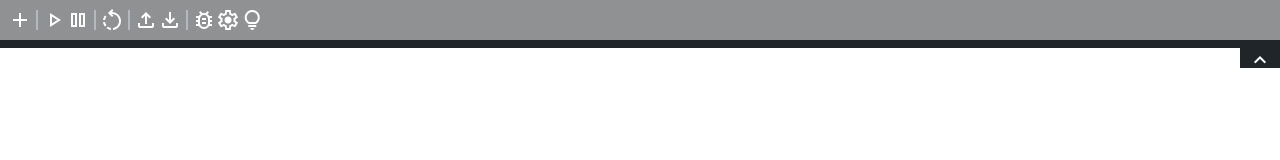
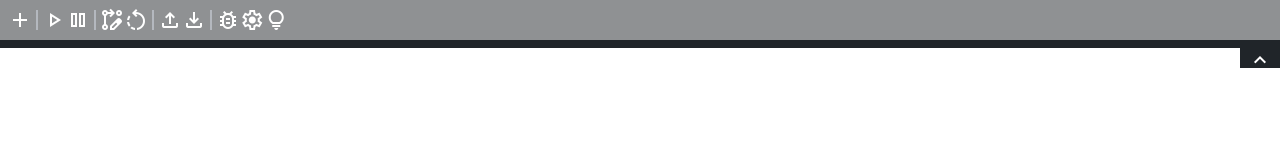
Before and after one commit to nakashimas/gen-ai-history-manager, a React (Vite) app: page / in a window 1280 px wide. Shown: the top 160 px of the page. Built offline with nearby package versions, Linux system fonts and the light colour scheme.

Commit message:
feat: Add topologicalSort and sort button #2

```diff
--- a/src/components/ContentsNode.tsx
+++ b/src/components/ContentsNode.tsx
@@ -104,6 +104,10 @@ export const ContentsNode = forwardRef<ContentsNodeHandle, ContentsNodeProps>(
       if (dragInfo?.sourceId) setRecentDragSourceId(dragInfo.sourceId);
     }, [dragInfo, setRecentDragSourceId]);
 
+    useEffect(() => {
+      setPos({ x, y });
+    }, [x, y]);
+
     return (
       <>
         <DraggableWidgetWrapper
--- a/src/components/StageRibbonMenu.tsx
+++ b/src/components/StageRibbonMenu.tsx
@@ -5,8 +5,11 @@ import {
   GLOBAL_DEBUG_MENU_ID,
   GLOBAL_HELP_MENU_ID,
   GLOBAL_SETTINGS_MENU_ID,
+  NODE_HEIGHT,
+  NODE_WIDTH,
 } from "../utils/constants";
 import { useGraph } from "../hooks/useGraph";
+import { topologicalSortProps } from "../utils/topologicalSort";
 
 const StageRibbonMenuButton: React.FC<{
   icon: string;
@@ -73,6 +76,27 @@ const StageRibbonMenu: React.FC<{ children?: React.ReactNode }> = () => {
           handleClick={() => {}}
         />
         <div className="mx-1 h-5 border border-gray-500"></div>
+        {/* Nodeの一括変更 */}
+        <StageRibbonMenuButton
+          icon="rebase_edit"
+          title="Auto Layout (Topological)"
+          handleClick={() => {
+            const layout: string[][] = topologicalSortProps(nodes, edges);
+            // nodes の新しい配列を作る
+            const newNodes = layout.flatMap((layer, layerIndex) =>
+              layer.map((id, nodeIndex) => {
+                const oldNode = nodes.find((n) => n.id === id)!;
+                return {
+                  ...oldNode,
+                  x: layerIndex * NODE_WIDTH * 1.5,
+                  y: nodeIndex * NODE_HEIGHT * 1.2,
+                };
+              })
+            );
+
+            setNodes(newNodes);
+          }}
+        />
         <StageRibbonMenuButton
           icon="rotate_left"
           title="Clear Results"
@@ -98,9 +122,9 @@ const StageRibbonMenu: React.FC<{ children?: React.ReactNode }> = () => {
               try {
                 const jsonData = JSON.parse(jsonText);
                 // ここで更新;
-                setNodes(jsonData.nodes ?? {});
-                setEdges(jsonData.edges ?? {});
-                setNodeOptions(jsonData.nodeOptions ?? {});
+                setNodes(jsonData.nodes ?? []);
+                setEdges(jsonData.edges ?? []);
+                setNodeOptions(jsonData.nodeOptions ?? []);
               } catch (err) {
                 console.error("Invalid JSON file: ", err);
               }
--- /dev/null
+++ b/src/utils/topologicalSort.ts
@@ -0,0 +1,74 @@
+import type { EdgeProps, NodeProps } from "../contexts/GraphContext";
+import { resolveId } from "./contentsId";
+
+export const topologicalSort = (
+  ids: string[],
+  edges: {
+    from: string;
+    to: string;
+  }[]
+) => {
+  // Kahn’s Algorithm
+  // 全てのノードの入次数が0になるまで選択したノードのエッジを消していく
+  // 入次数と隣接リストを初期化
+  const inDegree: Record<string, number> = {};
+  const adj: Record<string, string[]> = {};
+
+  ids.forEach((id) => {
+    inDegree[id] = 0;
+    adj[id] = [];
+  });
+
+  // エッジを反映
+  for (const { from, to } of edges) {
+    adj[from].push(to);
+    inDegree[to]++;
+  }
+
+  // 入次数0のノードから開始
+  let currentLayer: string[] = ids.filter((id) => inDegree[id] === 0);
+  const result: string[][] = [];
+
+  while (currentLayer.length > 0) {
+    result.push(currentLayer);
+
+    const nextLayer: string[] = [];
+
+    for (const node of currentLayer) {
+      for (const next of adj[node]) {
+        inDegree[next]--;
+        if (inDegree[next] === 0) {
+          nextLayer.push(next);
+        }
+      }
+    }
+
+    currentLayer = nextLayer;
+  }
+
+  // サイクルがある場合
+  const totalCount = result.flat().length;
+  if (totalCount !== ids.length) {
+    throw new Error(
+      "Graph has a cycle; layered topological sort not possible."
+    );
+  }
+
+  return result;
+};
+
+export const topologicalSortProps = (
+  nodes: NodeProps[],
+  edges: EdgeProps[]
+) => {
+  // ノード
+  const ids = nodes.map((node: NodeProps) => resolveId(node.id));
+  const edgePaths = edges.map((edge: EdgeProps) => ({
+    from: resolveId(edge.from),
+    to: resolveId(edge.to),
+  }));
+
+  const layers = topologicalSort(ids, edgePaths);
+
+  return layers;
+};
```
